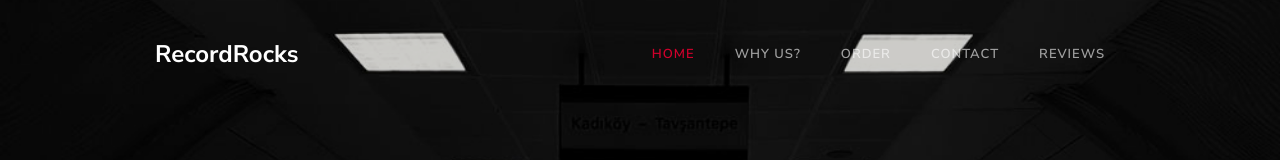
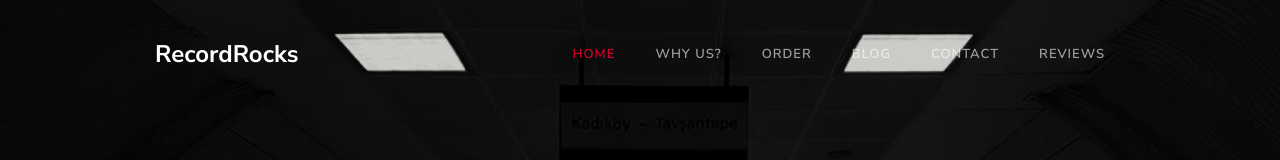
Before and after one commit to myhecks/recordrocks, a plain HTML site: page index.html in a window 1280 px wide. Shown: the top 160 px of the page. Drawn offline with Linux system fonts and the light colour scheme; some packages are replaced by stand-ins of ours; no server answers; a script that the page names is missing.

Commit message:
Update index.html

```diff
--- a/index.html
+++ b/index.html
@@ -32,6 +32,7 @@
 					<li class="nav-item active"><a href="index.html" class="nav-link">Home</a></li>
 					<li class="nav-item"><a href="#whyus" class="nav-link">Why us?</a></li>
 					<li class="nav-item"><a href="#order" class="nav-link">Order</a></li>
+					<li class="nav-item"><a href="https://recordrocks.blogspot.com/" class="nav-link">Blog</a></li>
 					<li class="nav-item"><a href="contact" class="nav-link">Contact</a></li>
                     <li class="nav-item"><a href="#reviews" class="nav-link">Reviews</a></li>
 				</ul>
```
